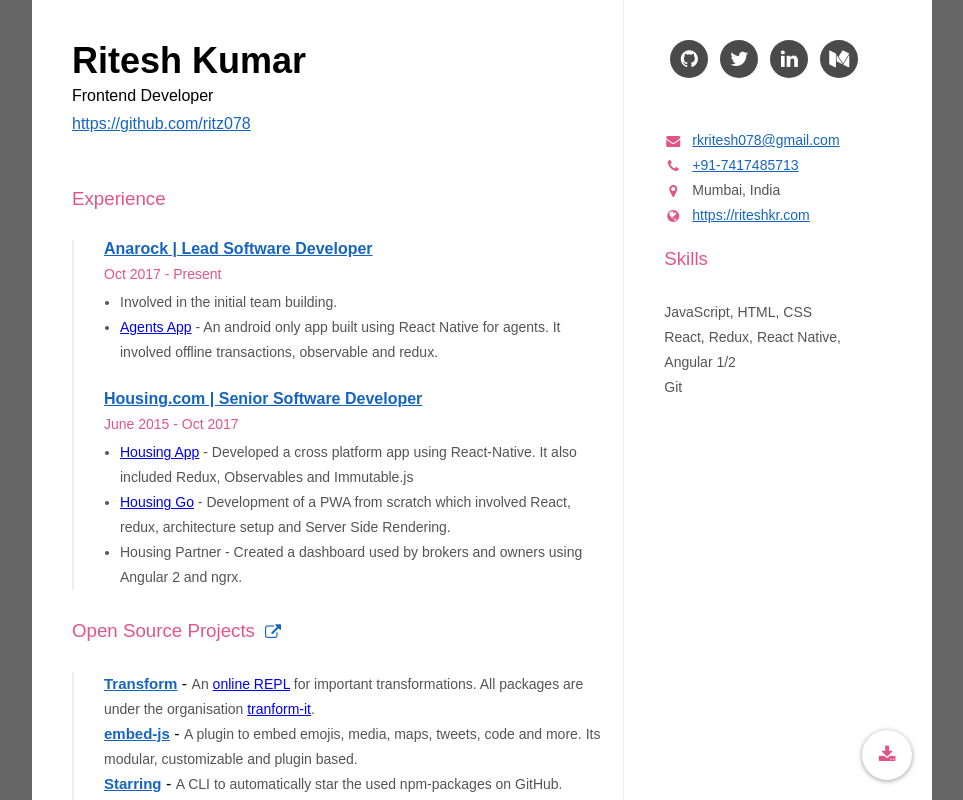
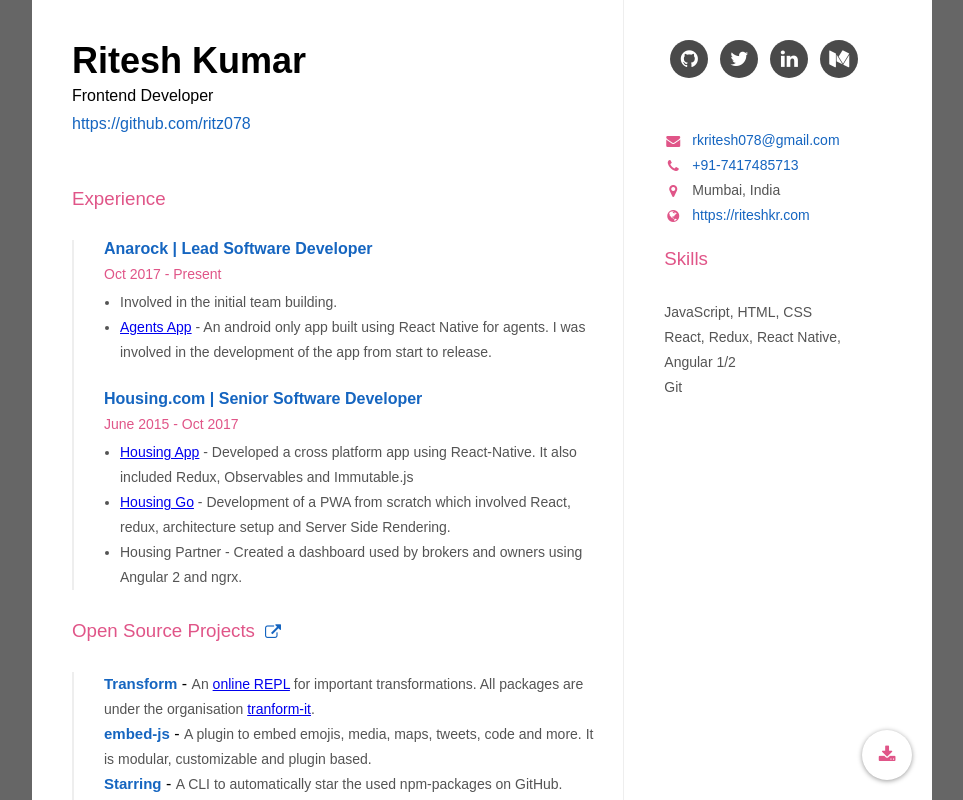
Before and after one commit to ritz078/ritz078.github.io, a Next.js app: page /resume in a window 1280 px wide. Shown: the top 800 px of the page, without its empty margins (158-1121 px from the left). Built offline with nearby package versions, Linux system fonts and the light colour scheme; a web font is replaced by a local one.

Commit message:
automate-pdf

```diff
--- a/pages/resume.js
+++ b/pages/resume.js
@@ -13,7 +13,7 @@
     timeline: "Oct 2017 - Present",
     content: [
       "Involved in the initial team building.",
-      "<a target='_blank' href='https://play.google.com/store/apps/details?id=com.anarock.agentsapp'>Agents App</a> - An android only app built using React Native for agents. It involved offline transactions, observable and redux."
+      "<a target='_blank' href='https://play.google.com/store/apps/details?id=com.anarock.agentsapp'>Agents App</a> - An android only app built using React Native for agents. I was involved in the development of the app from start to release."
     ]
   },
   {
@@ -61,7 +61,7 @@
     url: "https://github.com/ritz078/embed-js",
     label: "embed-js",
     desc:
-      "A plugin to embed emojis, media, maps, tweets, code and more. Its modular, customizable and plugin based."
+      "A plugin to embed emojis, media, maps, tweets, code and more. It is modular, customizable and plugin based."
   },
   {
     url: "https://github.com/ritz078/starring",
@@ -176,6 +176,7 @@
 
           a {
             color: #1565c0;
+            text-decoration: none;
           }
 
           a:hover {
@@ -282,7 +283,7 @@
                   <div className="content">
                     <ul>
                       {e.content.map(c => (
-                        <li dangerouslySetInnerHTML={{ __html: c }} />
+                        <li key={c} dangerouslySetInnerHTML={{ __html: c }} />
                       ))}
                     </ul>
                   </div>
@@ -382,7 +383,7 @@
           <a
             className="download"
             href="/static/Ritesh_Kumar_Resume.pdf"
-            download
+            download="Ritesh_Kumar_Resume"
           >
             <button className="fa fa-download" />
           </a>
--- a/styles/style.css
+++ b/styles/style.css
@@ -135,3 +135,7 @@
 .mdl-button {
     font-family: inherit;
 }
+
+.resume-wrapper a {
+    text-decoration: none;
+}
```
Also changed, not shown: package.json (+8 -5 lines), pdf.js (added, +11 -0 lines), 2 other files (tests, documents, lock files or other folders).
